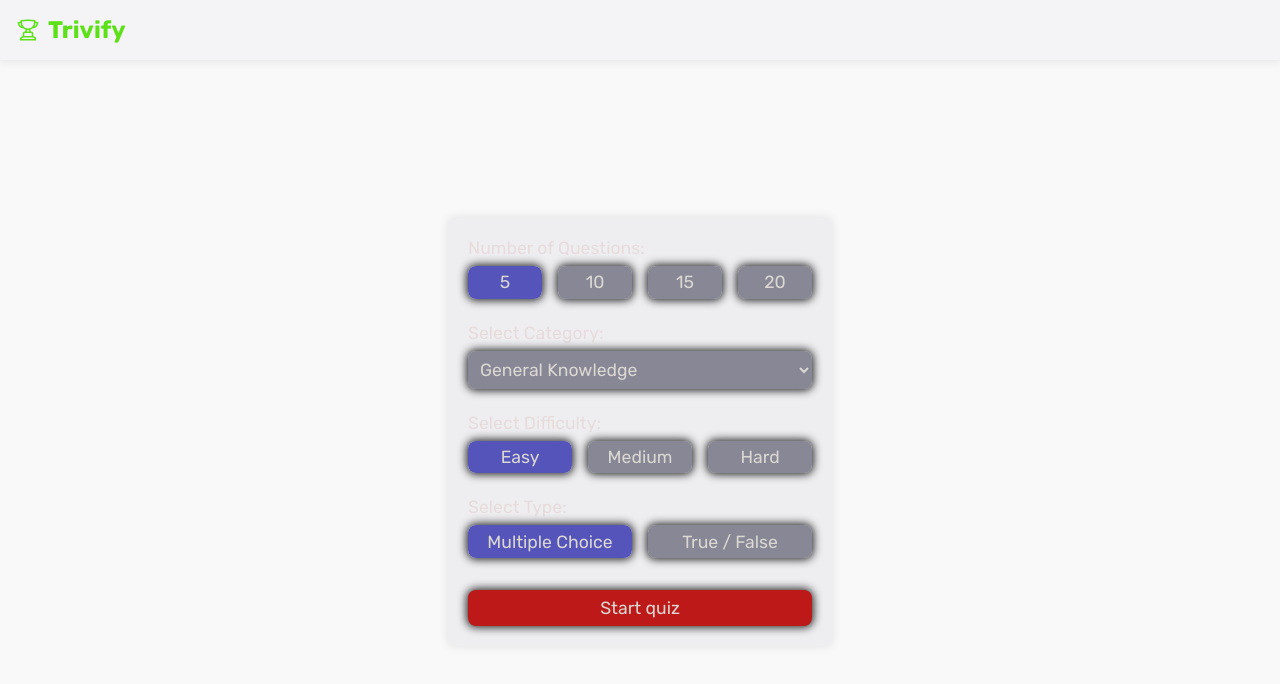
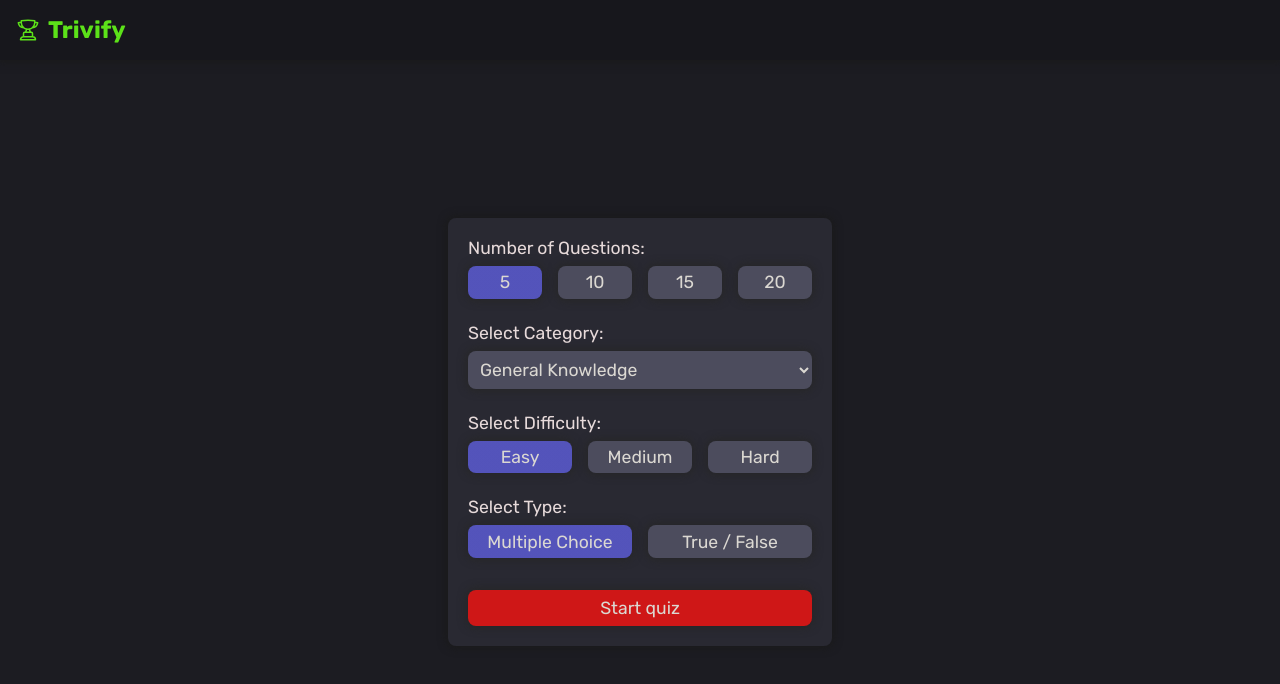
Before and after one commit to tariqs26/neuro, a React (Vite) app: page / in a window 1280 px wide. Shown: the top 684 px of the page. Built offline with nearby package versions, Linux system fonts and the light colour scheme.

Commit message:
use css variables for all the colors

```diff
--- a/src/components/Form/Form.css
+++ b/src/components/Form/Form.css
@@ -24,7 +24,7 @@ form {
 }
 
 label {
-  color: #e7dbdb;
+  color: var(--label-clr);
 }
 
 .input-container {
@@ -33,9 +33,9 @@ label {
 
 .form-control,
 .opt-group option {
-  color: var(--text);
-  background-color: hsla(240, 10%, 40%, 0.7);
-  box-shadow: 0 0 0.5rem 0.1rem hsl(0, 0%, 15%);
+  color: var(--text-clr);
+  background-color: var(--inp-bg);
+  box-shadow: 0 0 0.5rem 0.1rem var(--inp-outline);
   border: none;
   border-radius: 8px;
   font-size: inherit;
@@ -46,10 +46,10 @@ label {
 
 .form-control[type='submit'] {
   transition: 150ms ease-in-out;
-  background-color: hsl(0, 77%, 42%);
+  background-color: var(--submit-bg);
 }
 input[type='submit']:hover {
-  background-color: hsl(0, 77%, 45%);
+  background-color: var(--submit-bg-hvr);
   cursor: pointer;
 }
 
@@ -63,7 +63,7 @@ input[type='submit']:hover {
   background-position: top;
   background-repeat: no-repeat;
   background-size: 100% 0;
-  background-image: linear-gradient(to bottom, #5454ba 100%, transparent 0%);
+  background-image: linear-gradient(to bottom, var(--active-bg) 100%, transparent 0%);
   text-align: center;
   transition: 150ms ease-in-out;
 }
@@ -90,6 +90,6 @@ input[type='submit']:hover {
 }
 
 .opt-group option:hover {
-  background-color: hsla(240, 10%, 40%);
+  background-color: var(--inp-bg-hvr);
   cursor: pointer;
 }
--- a/src/components/Navbar/Navbar.css
+++ b/src/components/Navbar/Navbar.css
@@ -10,8 +10,15 @@
   gap: 0.5rem;
 }
 
-.nav-title, .nav-svg {  color: #5ce119 }
+.nav-title,
+.nav-svg {
+  color: var(--nav-clr);
+}
 
-.nav-svg { width: 1.5em }
+.nav-svg {
+  width: 1.5em;
+}
 
-.nav-title { font-size: 1.5rem }
+.nav-title {
+  font-size: 1.5rem;
+}
--- a/src/components/Question/Question.css
+++ b/src/components/Question/Question.css
@@ -6,9 +6,9 @@
 }
 
 h3 {
-  background-color: hsl(240, 10%, 10%);
+  background-color: var(--nav-bg);
   padding: 1rem 2rem;
-  color: hsl(60, 58%, 50%);
+  color: var(--nav-clr);
   font-size: 1.3rem;
 }
 
@@ -17,7 +17,7 @@ h3 {
   flex-direction: column;
   align-items: center;
   justify-content: space-evenly;
-  width: 60%;
+  min-width: 60%;
   height: 50vh;
 }
 
@@ -27,15 +27,18 @@ h3 {
   place-items: center;
 }
 
-.correct, .correct:hover {
+.correct,
+.correct:hover {
   background-color: var(--correct);
 }
 
-.incorrect,.incorrect:hover {
+.incorrect,
+.incorrect:hover {
   background-color: var(--wrong);
 }
 
-.picked, .picked:hover {
+.picked,
+.picked:hover {
   background-color: var(--picked);
 }
 
@@ -43,9 +46,15 @@ h3 {
   opacity: 0;
   animation: option-show 180ms linear forwards;
 }
-.option:nth-child(2) { animation-delay: 200ms; }
-.option:nth-child(3) { animation-delay: 400ms; }
-.option:nth-child(4) { animation-delay: 600ms; }
+.option:nth-child(2) {
+  animation-delay: 200ms;
+}
+.option:nth-child(3) {
+  animation-delay: 400ms;
+}
+.option:nth-child(4) {
+  animation-delay: 600ms;
+}
 
 @keyframes option-show {
   0% {
--- a/src/components/Quiz/Quiz.css
+++ b/src/components/Quiz/Quiz.css
@@ -3,7 +3,7 @@
   flex-direction: column;
   width: min(90%, 45rem);
   margin: 0 auto;
-  color: var(--text);
+  color: var(--text-clr);
 }
 
 .no-questions {
--- a/src/components/Quiz/QuizHeader/QuizHeader.css
+++ b/src/components/Quiz/QuizHeader/QuizHeader.css
@@ -6,7 +6,7 @@
   flex-direction: column;
   align-items: center;
   gap: 1em;
-  background-color: hsl(240, 10%, 5%);
+  background-color: var(--quiz-hdr-bg);
   box-shadow: 0 2 0.5rem 0.1rem var(--outline);
   border-bottom-left-radius: 5px;
   border-bottom-right-radius: 5px;
@@ -20,7 +20,7 @@
 }
 
 .timer, .score {
-  color: var(--text);
+  color: var(--text-clr);
   font-size: 1.3rem;
 }
 
@@ -36,13 +36,6 @@
 }
 .timer.quiz-submit {
   color: hsl(116, 44%, 53%);
-}
-
-.leave {
-  background-color: hsl(5, 80%, 48%);
-}
-.leave:hover {
-  background-color: hsl(5, 80%, 55%);
 }
 
 .progress-bar {
--- a/src/components/Quiz/QuizModal/QuizModal.css
+++ b/src/components/Quiz/QuizModal/QuizModal.css
@@ -2,7 +2,7 @@
   opacity: 0;
   width: 100%;
   height: 100%;
-  background-color: rgba(0, 0, 0, 0.6);
+  background-color: var(--modal-bg);
   display: grid;
   place-items: center;
   position: fixed;
--- a/src/index.css
+++ b/src/index.css
@@ -1,4 +1,4 @@
-@import url("https://fonts.googleapis.com/css2?family=Rubik:wght@100;400;500;700&display=swap");
+@import url('https://fonts.googleapis.com/css2?family=Rubik:wght@100;400;500;700&display=swap');
 
 *,
 *::after,
@@ -6,35 +6,32 @@
   box-sizing: border-box;
   padding: 0;
   margin: 0;
-  font-family:'Rubik' , sans-serif;
+  font-family: 'Rubik', sans-serif;
 }
 
 body {
   background-color: var(--bg);
   --bg: hsl(240, 10%, 12%);
   --nav-bg: hsl(240, 10%, 10%);
+  --nav-clr: hsl(100, 80%, 49%);
   --alt-bg: hsl(240, 10%, 18%);
-  --outline : hsl(0, 0%, 10%);
+  --quiz-hdr-bg: hsl(240, 10%, 5%);
+  --btn-bg: hsl(240, 42%, 36%);
+  --btn-bg-hvr: hsl(240, 42%, 40%);
+  --modal-bg: hsla(240, 10%, 20%, 0.8);
+  --inp-bg: hsla(240, 10%, 40%, 0.7);
+  --inp-bg-hvr: hsla(240, 10%, 40%);
+  --submit-bg: hsl(0, 80%, 45%);
+  --submit-bg-hvr: hsl(0, 80%, 50%);
+  --active-bg: hsl(240, 43%, 53%);
+  --outline: hsl(0, 0%, 10%);
+  --inp-outline: hsl(0, 0%, 15%);
   --green: hsl(39, 50%, 58%);
-  --text: hsl(40, 11%, 84%);
+  --text-clr: hsl(40, 11%, 84%);
+  --label-clr: hsl(0, 20%, 88%);
   --picked: hsl(240, 38%, 50%);
   --correct: hsl(139, 56%, 34%);
   --wrong: hsl(0, 63%, 52%);
-}
-
-/* media query for color sheme */
-@media (prefers-color-scheme: light){
-  body {
-    --bg: hsl(240, 10%, 98%);
-    --nav-bg: hsl(240, 10%, 96%);
-    --alt-bg: hsl(240, 10%, 94%);
-    --outline : hsl(0, 0%, 90%);
-    --green: hsl(39, 50%, 58%);
-    --text: hsl(40, 11%, 84%);
-    --picked: hsl(240, 38%, 50%);
-    --correct: hsl(139, 56%, 34%);
-    --wrong: hsl(0, 63%, 52%);
-  }
 }
 
 #root {
@@ -44,17 +41,17 @@ body {
 }
 
 button {
-  background-color: hsl(240, 42%, 36%);
+  background-color: var(--btn-bg);
   border-radius: 5px;
-  border: 2px solid hsl(0, 1%, 15%);
-  color: var(--text);
+  border: 2px solid var(--inp-outline);
+  color: var(--text-clr);
   padding: 0.8rem 0;
   font-size: 1.2rem;
   width: 100%;
-  transition: 120ms ease-in-out background-color;
+  transition: 150ms ease-in-out;
 }
 
 button:hover {
-  background-color: hsl(240, 41%, 40%);
+  background-color: var(--btn-bg-hvr);
   cursor: pointer;
 }
```
